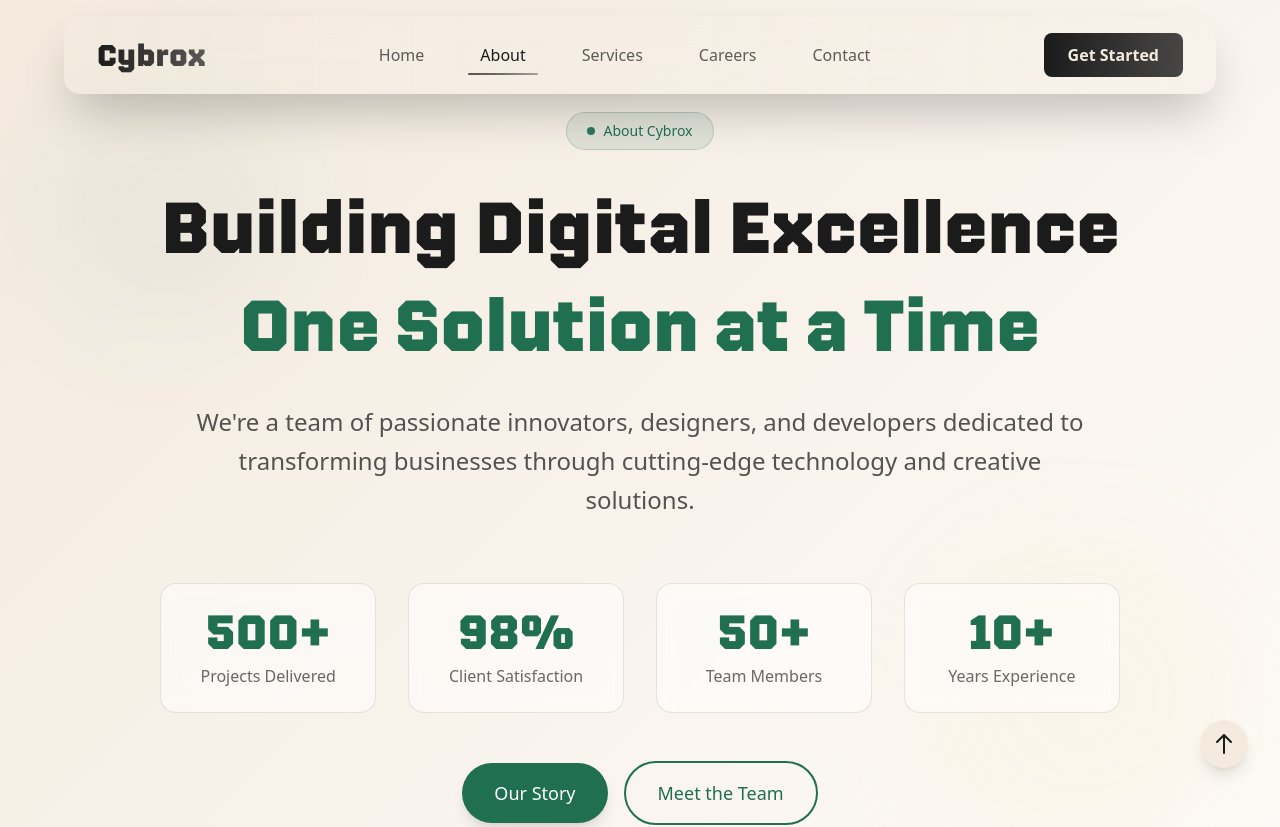
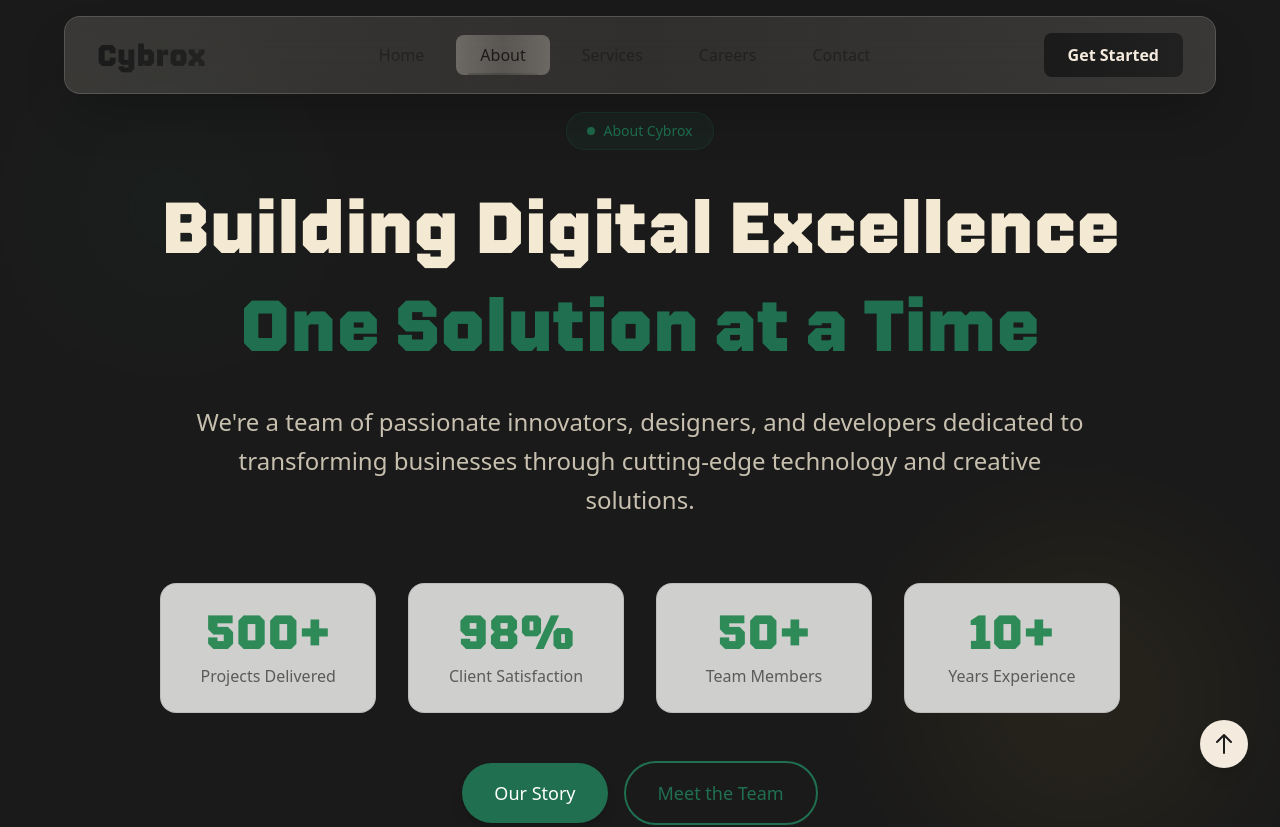
Before and after one commit to hayyantahirr/cybrox, a Next.js app: page /about in a window 1280 px wide. Shown: the top 827 px of the page. Built offline with nearby package versions, Linux system fonts and the light colour scheme.

Commit message:
Mouse effect added to the About page

```diff
--- a/components/about/Hero.jsx
+++ b/components/about/Hero.jsx
@@ -1,5 +1,8 @@
+import MouseEffect from "./MouseEffect";
+
 export default function Hero() {
   return (
+    <MouseEffect>
       <section className="relative min-h-[85vh] flex items-center justify-center px-6 py-20 md:py-28 overflow-hidden">
         {/* Subtle background pattern */}
         <div className="absolute inset-0 opacity-5">
@@ -19,7 +22,7 @@ export default function Hero() {
 
           {/* Main Heading */}
           <h1
-          className="text-4xl sm:text-5xl md:text-6xl lg:text-7xl font-bold text-center mb-8 text-[#1b1b1b] leading-tight animate-slide-up"
+            className="text-4xl sm:text-5xl md:text-6xl lg:text-7xl font-bold text-center mb-8 text-[#F4EAD4] leading-tight animate-slide-up"
             style={{ fontFamily: "Nippo, sans-serif" }}
           >
             Building Digital Excellence
@@ -29,7 +32,7 @@ export default function Hero() {
           </h1>
 
           {/* Description */}
-        <p className="text-lg sm:text-xl md:text-2xl text-center text-[#2a2a2a]/80 max-w-4xl mx-auto mb-12 leading-relaxed font-light animate-fade-in delay-200">
+          <p className="text-lg sm:text-xl md:text-2xl text-center text-[#F4EAD4]/80 max-w-4xl mx-auto mb-12 leading-relaxed font-light animate-fade-in delay-200">
             We're a team of passionate innovators, designers, and developers
             dedicated to transforming businesses through cutting-edge technology
             and creative solutions.
@@ -38,9 +41,9 @@ export default function Hero() {
           {/* Stats Grid */}
           <div className="grid grid-cols-2 md:grid-cols-4 gap-6 md:gap-8 mt-16 animate-scale-in delay-700">
             {/* Stat 1 */}
-          <div className="text-center p-6 rounded-2xl bg-white/50 backdrop-blur-sm border border-[#1b1b1b]/10 hover:border-[#1F6F50]/30 transition-all duration-300 hover:scale-105">
+            <div className="text-center p-6 rounded-2xl bg-[#cfcfce] backdrop-blur-sm border border-[#1b1b1b]/10 hover:border-[#1F6F50]/30 transition-all duration-300 hover:scale-105">
               <div
-              className="text-4xl md:text-5xl font-bold text-[#1F6F50] mb-2"
+                className="text-4xl md:text-5xl font-bold text-[#2e8b57] mb-2"
                 style={{ fontFamily: "Nippo, sans-serif" }}
               >
                 500+
@@ -51,9 +54,9 @@ export default function Hero() {
             </div>
 
             {/* Stat 2 */}
-          <div className="text-center p-6 rounded-2xl bg-white/50 backdrop-blur-sm border border-[#1b1b1b]/10 hover:border-[#1F6F50]/30 transition-all duration-300 hover:scale-105">
+            <div className="text-center p-6 rounded-2xl bg-[#cfcfce] backdrop-blur-sm border border-[#1b1b1b]/10 hover:border-[#1F6F50]/30 transition-all duration-300 hover:scale-105">
               <div
-              className="text-4xl md:text-5xl font-bold text-[#1F6F50] mb-2"
+                className="text-4xl md:text-5xl font-bold text-[#2e8b57] mb-2"
                 style={{ fontFamily: "Nippo, sans-serif" }}
               >
                 98%
@@ -64,9 +67,9 @@ export default function Hero() {
             </div>
 
             {/* Stat 3 */}
-          <div className="text-center p-6 rounded-2xl bg-white/50 backdrop-blur-sm border border-[#1b1b1b]/10 hover:border-[#1F6F50]/30 transition-all duration-300 hover:scale-105">
+            <div className="text-center p-6 rounded-2xl bg-[#cfcfce] backdrop-blur-sm border border-[#1b1b1b]/10 hover:border-[#1F6F50]/30 transition-all duration-300 hover:scale-105">
               <div
-              className="text-4xl md:text-5xl font-bold text-[#1F6F50] mb-2"
+                className="text-4xl md:text-5xl font-bold text-[#2e8b57] mb-2"
                 style={{ fontFamily: "Nippo, sans-serif" }}
               >
                 50+
@@ -77,9 +80,9 @@ export default function Hero() {
             </div>
 
             {/* Stat 4 */}
-          <div className="text-center p-6 rounded-2xl bg-white/50 backdrop-blur-sm border border-[#1b1b1b]/10 hover:border-[#1F6F50]/30 transition-all duration-300 hover:scale-105">
+            <div className="text-center p-6 rounded-2xl bg-[#cfcfce] backdrop-blur-sm border border-[#1b1b1b]/10 hover:border-[#1F6F50]/30 transition-all duration-300 hover:scale-105">
               <div
-              className="text-4xl md:text-5xl font-bold text-[#1F6F50] mb-2"
+                className="text-4xl md:text-5xl font-bold text-[#2e8b57] mb-2"
                 style={{ fontFamily: "Nippo, sans-serif" }}
               >
                 10+
@@ -100,9 +103,7 @@ export default function Hero() {
             </button>
           </div>
         </div>
-
-      {/* Decorative bottom wave */}
-      <div className="absolute bottom-0 left-0 right-0 h-24 bg-gradient-to-t from-white/30 to-transparent"></div>
       </section>
+    </MouseEffect>
   );
 }
--- /dev/null
+++ b/components/about/MouseEffect.jsx
@@ -0,0 +1,111 @@
+"use client";
+
+import { useEffect, useRef, useState } from "react";
+
+export default function MouseEffect({ children }) {
+  const containerRef = useRef(null);
+  const glowRef = useRef(null);
+  const [isHovering, setIsHovering] = useState(false);
+  const [mousePos, setMousePos] = useState({ x: 0, y: 0 });
+
+  useEffect(() => {
+    const container = containerRef.current;
+    const glow = glowRef.current;
+
+    if (!container || !glow) return;
+
+    // Get all text elements (h1, h2, h3, p, span, button, etc.)
+    const textElements = container.querySelectorAll(
+      "h1, h2, h3, h4, h5, h6, p, span, button, a, div[class*='text']"
+    );
+
+    const handleMouseMove = (e) => {
+      const rect = container.getBoundingClientRect();
+      const x = e.clientX - rect.left;
+      const y = e.clientY - rect.top;
+
+      setMousePos({ x: e.clientX, y: e.clientY });
+
+      glow.style.left = `${x}px`;
+      glow.style.top = `${y}px`;
+
+      // Check proximity to text elements and apply jump effect
+      textElements.forEach((element) => {
+        const elemRect = element.getBoundingClientRect();
+        const elemCenterX = elemRect.left + elemRect.width / 2;
+        const elemCenterY = elemRect.top + elemRect.height / 2;
+
+        // Calculate distance from mouse to element center
+        const distance = Math.sqrt(
+          Math.pow(e.clientX - elemCenterX, 2) +
+            Math.pow(e.clientY - elemCenterY, 2)
+        );
+
+        // Proximity threshold (in pixels)
+        const threshold = 150;
+
+        if (distance < threshold) {
+          // Calculate jump intensity based on distance (closer = stronger)
+          const intensity = 1 - distance / threshold;
+          const jumpAmount = intensity * 8; // Max 8px jump
+
+          element.style.transform = `translateY(-${jumpAmount}px)`;
+          element.style.transition =
+            "transform 0.3s cubic-bezier(0.34, 1.56, 0.64, 1)";
+        } else {
+          element.style.transform = "translateY(0)";
+          element.style.transition = "transform 0.4s ease-out";
+        }
+      });
+    };
+
+    const handleMouseEnter = () => setIsHovering(true);
+    const handleMouseLeave = () => {
+      setIsHovering(false);
+      // Reset all text elements
+      textElements.forEach((element) => {
+        element.style.transform = "translateY(0)";
+      });
+    };
+
+    container.addEventListener("mousemove", handleMouseMove);
+    container.addEventListener("mouseenter", handleMouseEnter);
+    container.addEventListener("mouseleave", handleMouseLeave);
+
+    return () => {
+      container.removeEventListener("mousemove", handleMouseMove);
+      container.removeEventListener("mouseenter", handleMouseEnter);
+      container.removeEventListener("mouseleave", handleMouseLeave);
+    };
+  }, []);
+
+  return (
+    <div ref={containerRef} className="relative overflow-hidden bg-[#1a1a1a]">
+      <div
+        ref={glowRef}
+        className={`
+          pointer-events-none absolute
+          -translate-x-1/2 -translate-y-1/2
+          w-[550px] h-[550px]
+          rounded-full
+          transition-opacity
+        `}
+        style={{
+          opacity: isHovering ? 1 : 0,
+          background: `
+            radial-gradient(
+              circle,
+              rgba(244, 196, 48, 0.25) 0%,
+              rgba(244, 196, 48, 0.15) 25%,
+              rgba(244, 196, 48, 0.08) 45%,
+              rgba(0, 0, 0, 0) 70%
+            )
+          `,
+          filter: "blur(90px)",
+        }}
+      />
+
+      {children}
+    </div>
+  );
+}
```
Lines whose indentation alone changed are shown as unchanged.
